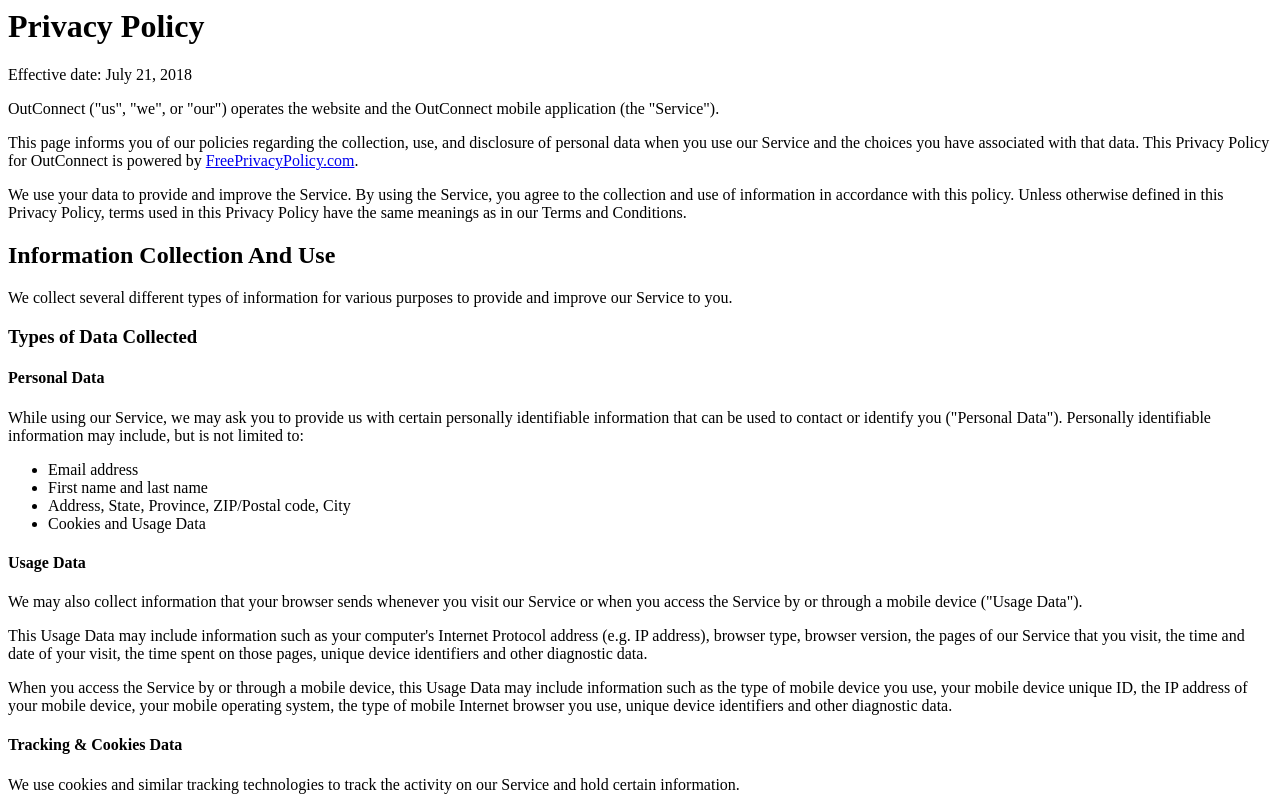
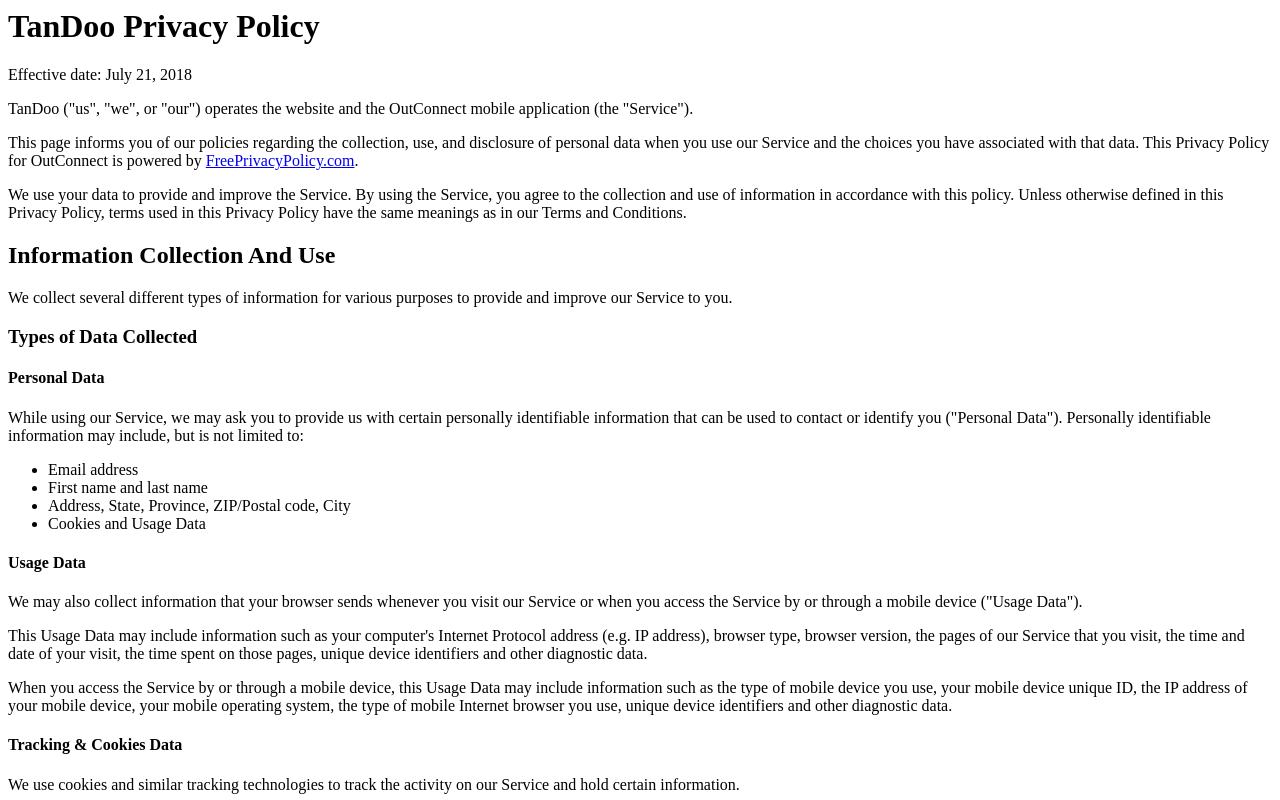
Before and after one commit to RubyLichtenstein/RubyLichtenstein.github.io, a plain HTML site: page index.html in a window 1280 px wide. Shown: the top 800 px of the page. Drawn offline with Linux system fonts and the light colour scheme.

Commit message:
Update index.html

```diff
--- a/index.html
+++ b/index.html
@@ -1,10 +1,10 @@
-<h1>Privacy Policy</h1>
+<h1>TanDoo Privacy Policy</h1>
 
 
 <p>Effective date: July 21, 2018</p>
 
 
-<p>OutConnect ("us", "we", or "our") operates the  website and the OutConnect mobile application (the "Service").</p>
+<p>TanDoo ("us", "we", or "our") operates the  website and the OutConnect mobile application (the "Service").</p>
 
 <p>This page informs you of our policies regarding the collection, use, and disclosure of personal data when you use our Service and the choices you have associated with that data. This Privacy Policy  for OutConnect is powered by <a href="https://www.freeprivacypolicy.com/free-privacy-policy-generator.php">FreePrivacyPolicy.com</a>.</p>
 
```
